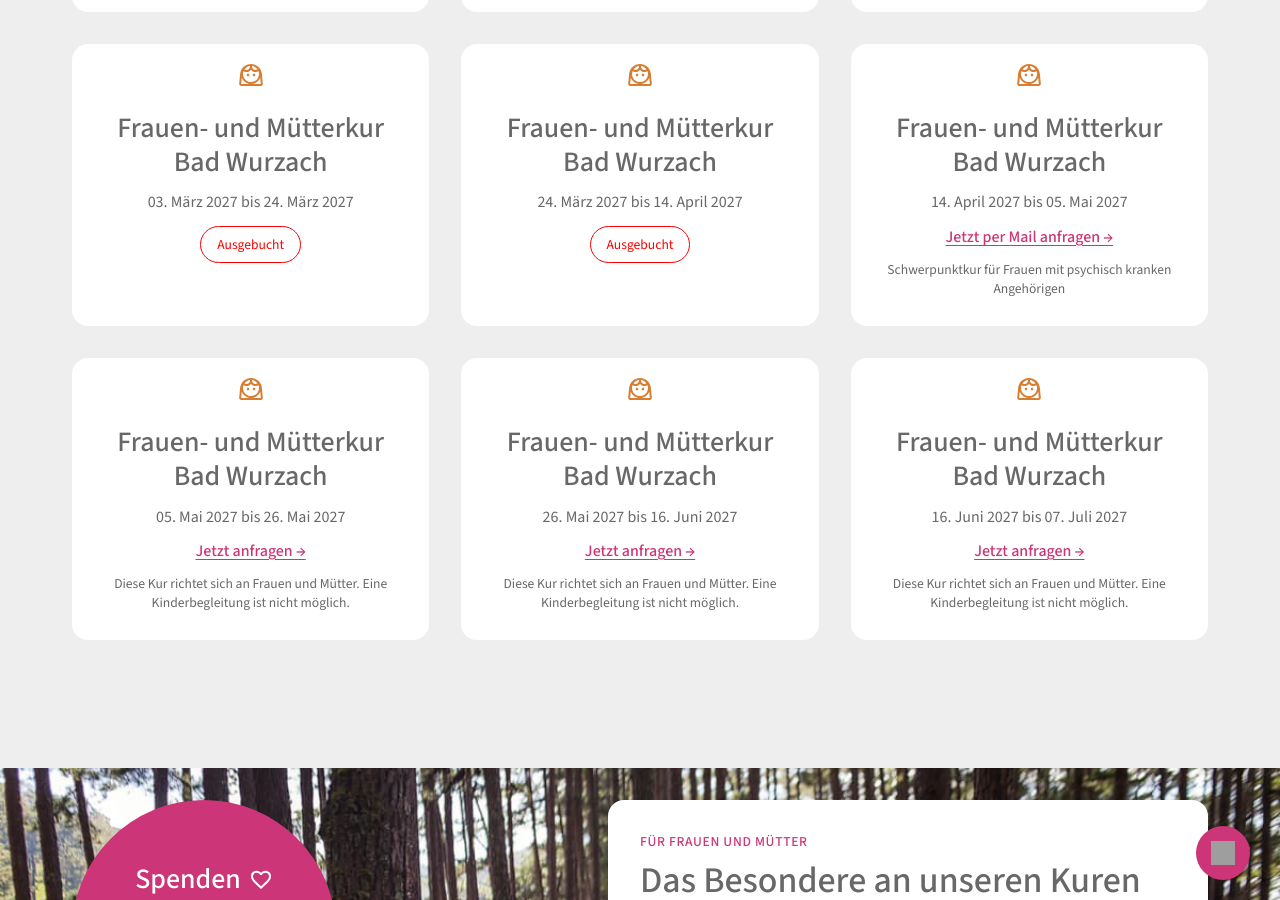
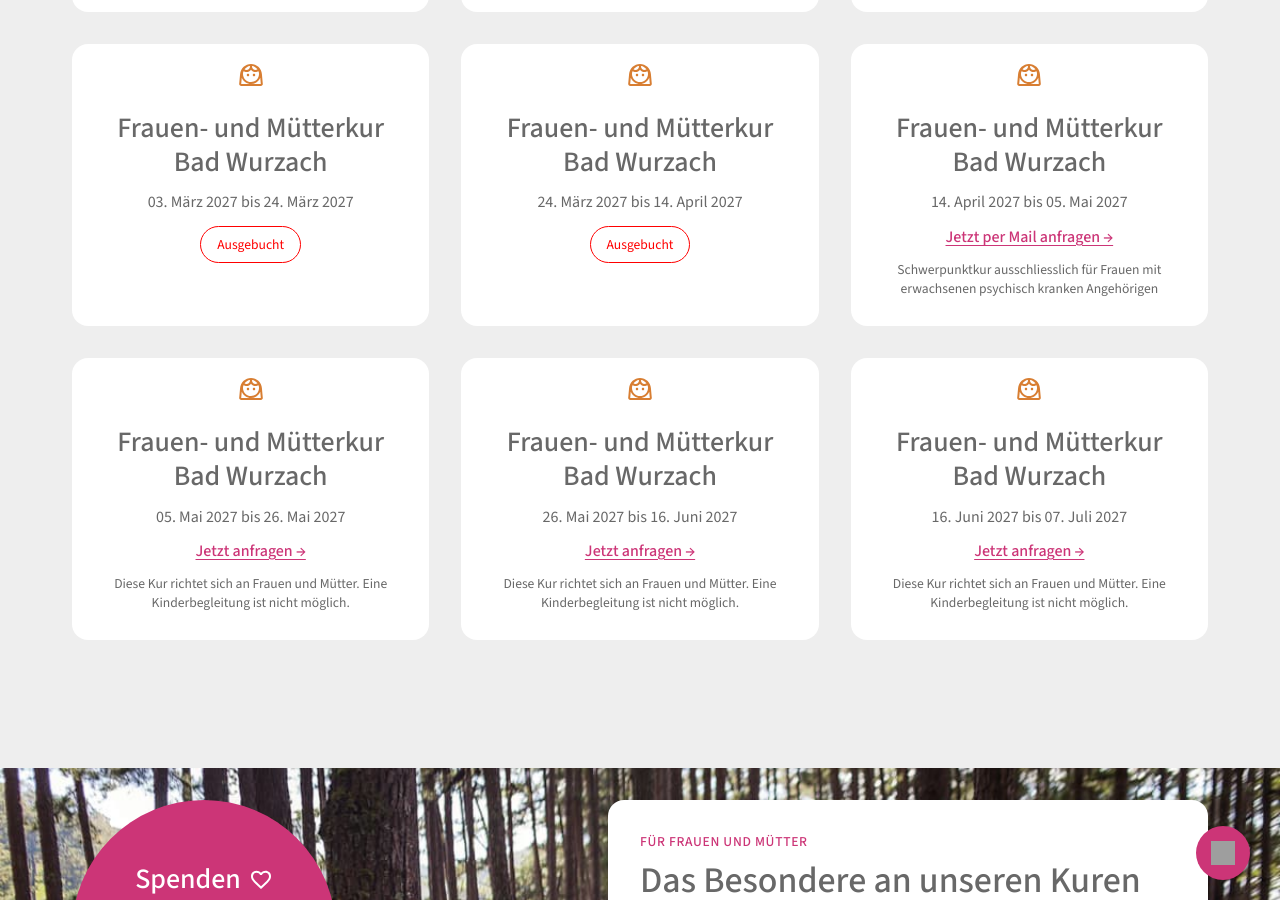
Before and after one commit to enaaacode/muettergenesung-kur, a Jekyll site: the page built from kurtermine.html, in a window 1280 px wide and 900 px high, scrolled down 4909 px. Built offline with Jekyll 4.4.1, drawn with Linux system fonts in a browser that asks for light colours; nearby versions of some CDN libraries; grey boxes are pictures that could not be loaded.

Commit message:
Update kurtermine_badwurzach.yml

```diff
--- a/_data/kurtermine_badwurzach.yml
+++ b/_data/kurtermine_badwurzach.yml
@@ -231,7 +231,7 @@
 - datum: "14. April 2027 bis 05. Mai 2027"
   startdate: "2027-04-14"
   enddate: "2027-05-05"
-  hinweis: "Schwerpunktkur für Frauen mit psychisch kranken Angehörigen"
+  hinweis: "Schwerpunktkur ausschliesslich für Frauen mit erwachsenen psychisch kranken Angehörigen"
   schwerpunktkur: "Ja"
   ausgebucht: "Nein"
   sichtbar: "Ja"
```
